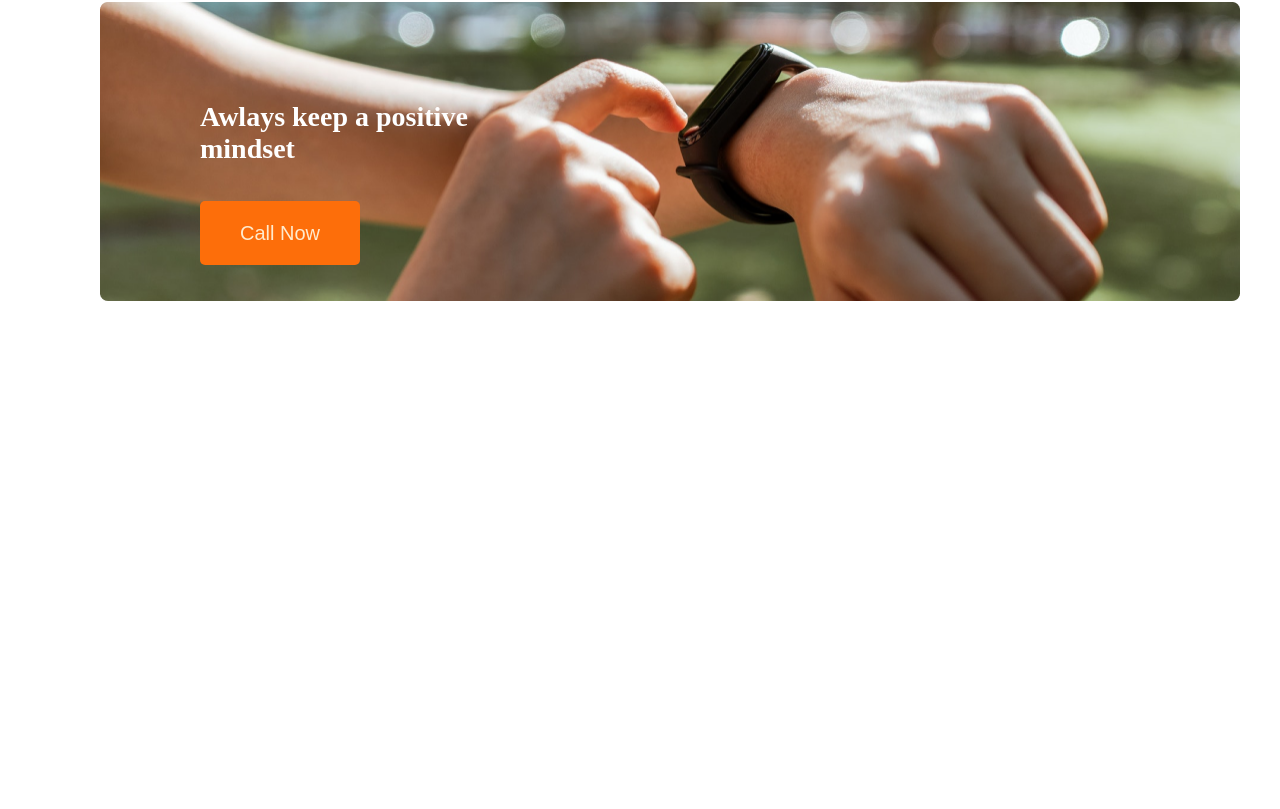
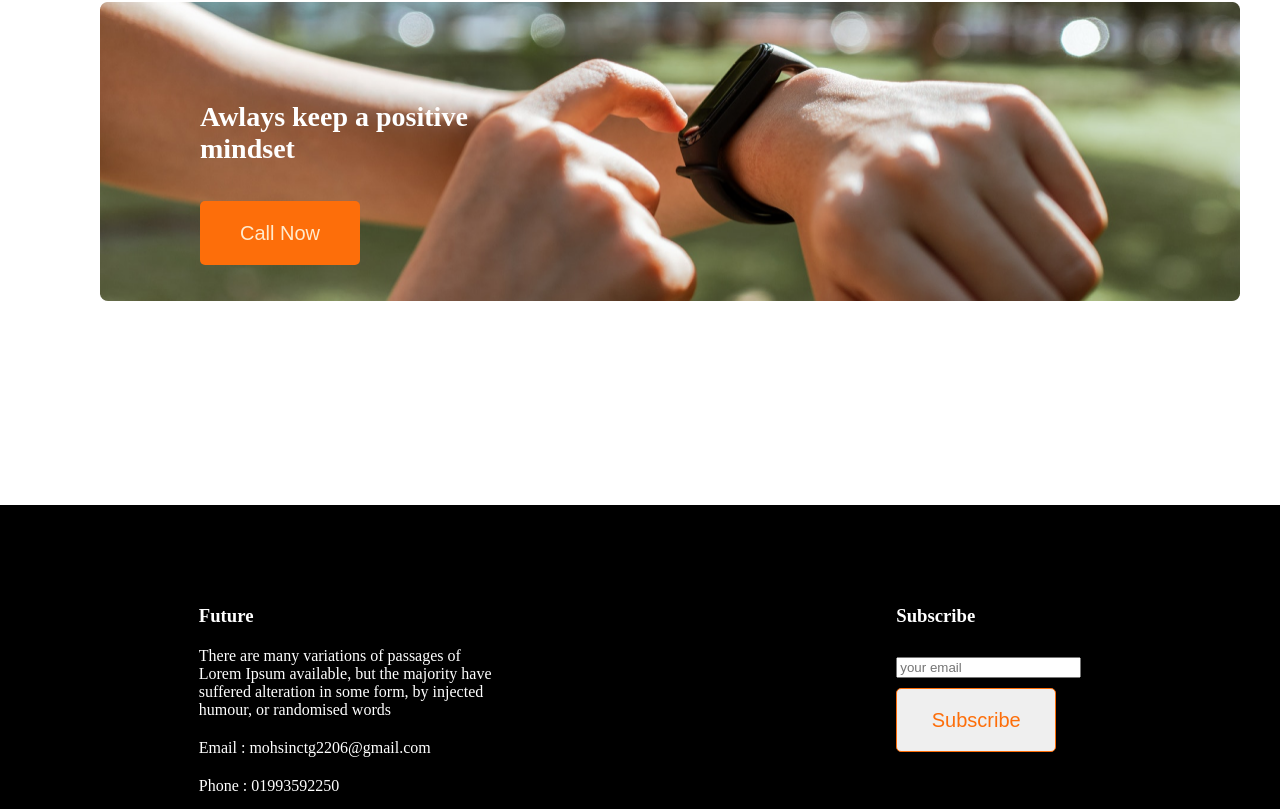
Before and after one commit to mohsin6862/Assignment-01, a plain HTML site: page index.html in a window 1280 px wide. Shown: the part 2032-2841 px from the top of the page. Before the commit the page ends 2337 px from the top, so only its background shows below. Drawn offline with Linux system fonts and the light colour scheme.

Commit message:
addig-footer

```diff
--- a/index.html
+++ b/index.html
@@ -111,6 +111,26 @@
 
     <footer>
 
+        <!-- add footer -->
+
+        <div class="footer-container">
+            <div>
+                <h3 class="footer-head">Future</h3>
+                <p class="footer-description">There are many variations of passages of Lorem Ipsum available, but the majority have suffered alteration in some form, by injected humour, or randomised words</p>
+                <p class="footer-description">Email : mohsinctg2206@gmail.com</p>
+                <p class="footer-description">Phone : 01993592250</p>
+                <img src="/images/icons/fb.png" alt="">
+                <img src="/images/icons/youtube.png" alt="">
+            </div>
+
+            <div>
+                <h3 class="footer-head"> Subscribe</h3>
+                <input type="text" placeholder="your email" class="input">
+                <br>
+                <button class="btn3">Subscribe</button>
+            </div>
+        </div>
+
     </footer>
 
 </body>
--- a/styles.css
+++ b/styles.css
@@ -170,3 +170,48 @@
     left: 200px;
 
 }
+
+
+/* footer section */
+
+.footer-container{
+    display: flex;
+    justify-content: space-around;
+    background-color: black;
+    margin-top: 200px;
+
+
+}
+.footer-head{
+    color: #FFFFFF;
+    margin-top: 100px;
+
+}
+.footer-description{
+    color: #FFFFFF;
+    width: 300px;
+    margin-top: 20px;
+    margin-bottom: 20px;
+
+}
+.input {
+
+    margin-top: 30px;
+}
+.btn3{
+    width: 160px;
+    height: 64px;
+    left: 460px;
+    top: 589px;
+
+    border: 1px solid #FD6E0A;
+    border-radius: 5px;
+    font-size: 20px;
+    color: #FD6E0A;
+    margin-top: 10px;
+
+
+
+
+
+}
```
